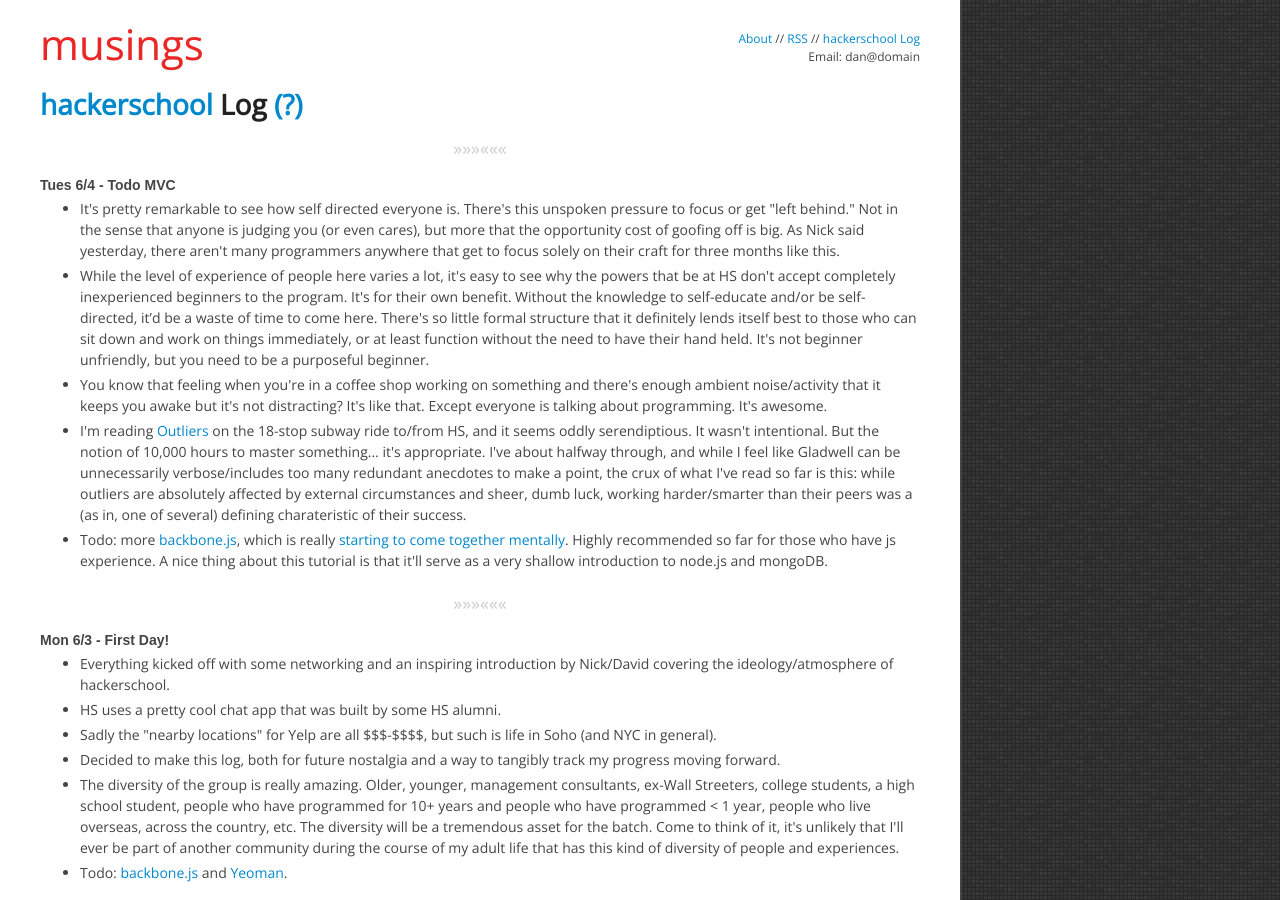
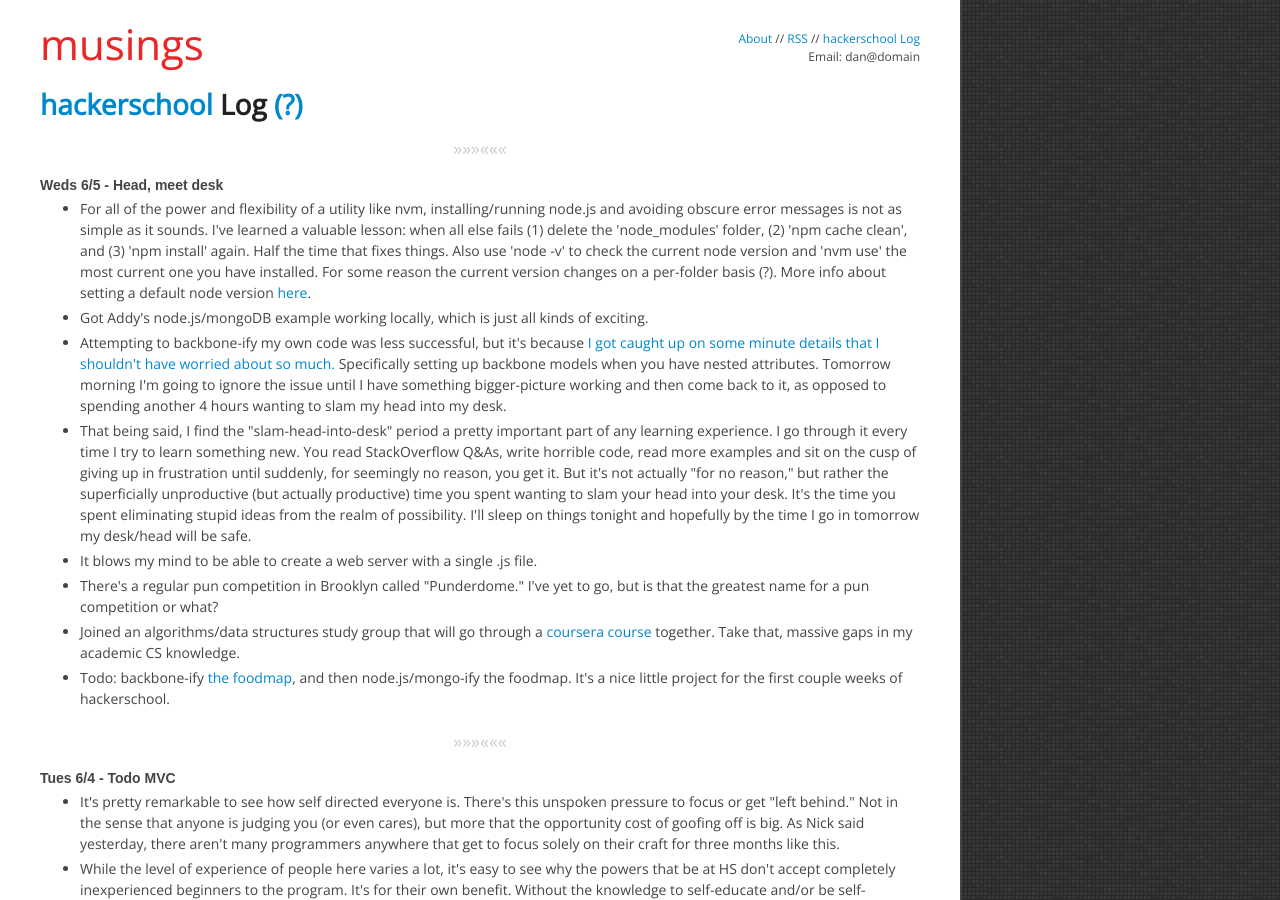
Before and after one commit to danielna/danielna.github.com, a Jekyll site: the page built from hackerschool.html, in a window 1280 px wide and 900 px high. Built offline with Jekyll 4.4.1, drawn with Linux system fonts in a browser that asks for light colours; nearby versions of some CDN libraries; library files that are not in the unit come from our copies; Markdown is read by kramdown in place of the engine named in the settings.

Commit message:
6/5 hs log

```diff
--- a/hackerschool.html
+++ b/hackerschool.html
@@ -9,6 +9,20 @@ permalink: /hackerschool/index.html
     <div id="help-content">
         In June 2013 I started my three months at <a href="/2013/05/19/cracker-barrel-and-hackerschool.html" title="Cracker Barrel and hackerschool">hackerschool</a>.  This is where I'll keep a log of what I'm working on/thinking/experiencing/etc.  I'm envisioning something kind of like twitter, but less ephemeral.  It'll be similarly stream-of-conscience.  When I write longer-form posts that pertain to HS I'll link to it both here and on the homepage.
     </div>
+
+    <div class="separator">&raquo;&raquo;&raquo;&laquo;&laquo;&laquo;</div>
+
+    <span class="date" id="2013-06-05">Weds 6/5 - Head, meet desk</span>
+    <ul>
+        <li>For all of the power and flexibility of a utility like nvm, installing/running node.js and avoiding obscure error messages is not as simple as it sounds.  I've learned a valuable lesson: when all else fails (1) delete the 'node_modules' folder, (2) 'npm cache clean', and (3) 'npm install' again.  Half the time that fixes things.  Also use 'node -v' to check the current node version and 'nvm use' the most current one you have installed.  For some reason the current version changes on a per-folder basis (?).  More info about setting a default node version <a href="http://codetheory.in/using-node-version-manager-nvm-to-manage-multiple-node-js-versions/" target="_blank">here</a>.</li>
+        <li>Got Addy's node.js/mongoDB example working locally, which is just all kinds of exciting.</li>
+        <li>Attempting to backbone-ify my own code was less successful, but it's because <a href="https://github.com/danielna/foodmap-backbone/commit/94356042b3a26a416792f0d0772c8f84c63771fc" title="Relevant commit message" target="_blank">I got caught up on some minute details that I shouldn't have worried about so much.</a>  Specifically setting up backbone models when you have nested attributes.  Tomorrow morning I'm going to ignore the issue until I have something bigger-picture working and then come back to it, as opposed to spending another 4 hours wanting to slam my head into my desk.</li>
+        <li>That being said, I find the "slam-head-into-desk" period a pretty important part of any learning experience.  I go through it every time I try to learn something new.  You read StackOverflow Q&As, write horrible code, read more examples and sit on the cusp of giving up in frustration until suddenly, for seemingly no reason, you get it.  But it's not actually "for no reason," but rather the superficially unproductive (but actually productive) time you spent wanting to slam your head into your desk.  It's the time you spent eliminating stupid ideas from the realm of possibility.  I'll sleep on things tonight and hopefully by the time I go in tomorrow my desk/head will be safe.</li>
+        <li>It blows my mind to be able to create a web server with a single .js file.</li>
+        <li>There's a regular pun competition in Brooklyn called "Punderdome."  I've yet to go, but is that the greatest name for a pun competition or what?</li>
+        <li>Joined an algorithms/data structures study group that will go through a <a href="https://www.coursera.org/course/algo" target="_blank">coursera course</a> together.  Take that, massive gaps in my academic CS knowledge.</li>
+        <li>Todo: backbone-ify <a href="http://www.novafoodmap.com" target="_blank">the foodmap</a>, and then node.js/mongo-ify the foodmap.  It's a nice little project for the first couple weeks of hackerschool.</li>
+    </ul>
 
     <div class="separator">&raquo;&raquo;&raquo;&laquo;&laquo;&laquo;</div>
 
```
